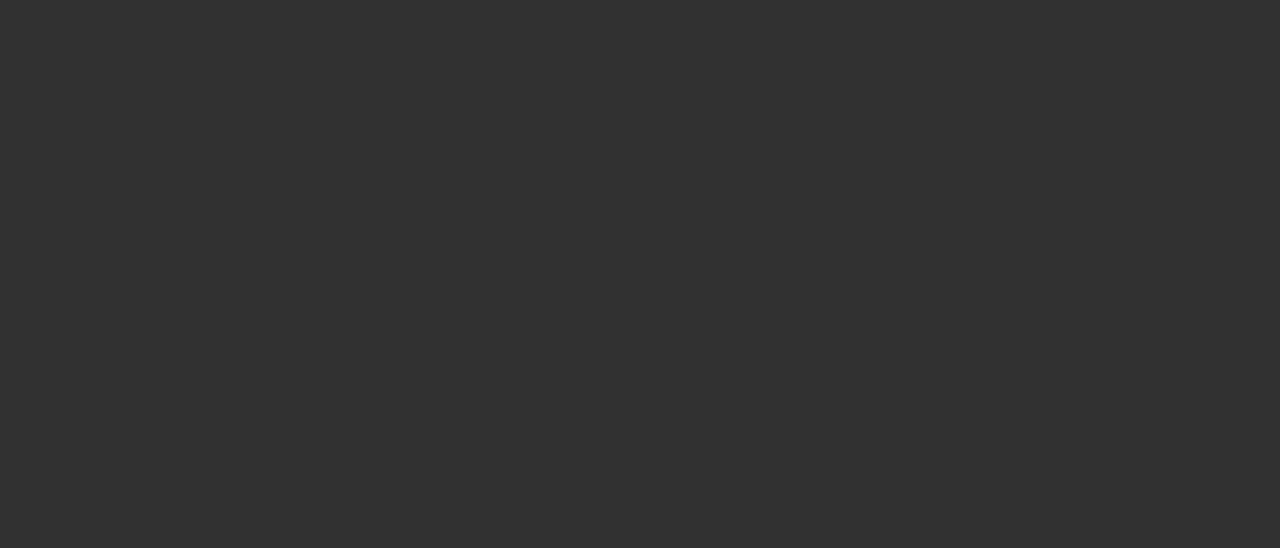
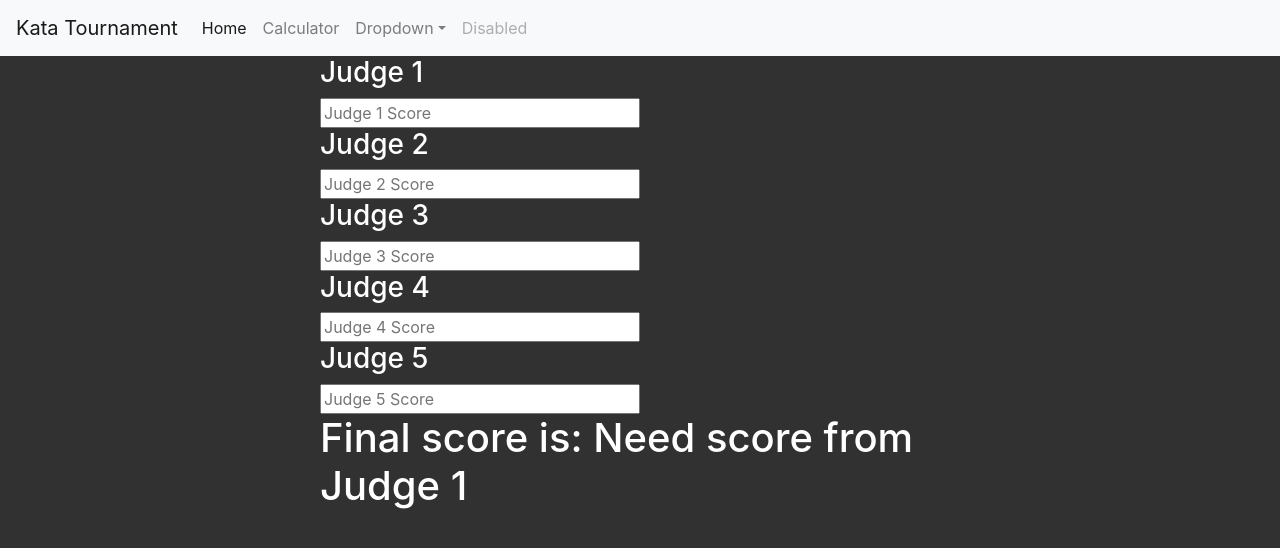
Before and after one commit to JosephCordell/KataTournamentTracker, a React (Create React App) app in the folder client/: page /calculator in a window 1280 px wide. Before the commit this address had no page. Shown: the top 548 px of the page. Built offline with nearby package versions, Linux system fonts and the light colour scheme.

Commit message:
Creating Header

```diff
--- a/client/public/index.html
+++ b/client/public/index.html
@@ -1,43 +1,22 @@
 <!DOCTYPE html>
 <html lang="en">
+
 <head>
   <meta charset="utf-8" />
   <link rel="icon" href="%PUBLIC_URL%/favicon.ico" />
   <meta name="viewport" content="width=device-width, initial-scale=1" />
   <meta name="theme-color" content="#000000" />
-    <meta
-      name="description"
-      content="Web site created using create-react-app"
-    />
+  <meta name="description" content="Kata Tournament Tracking" />
   <link rel="apple-touch-icon" href="%PUBLIC_URL%/logo192.png" />
-    <!--
-      manifest.json provides metadata used when your web app is installed on a
-      user's mobile device or desktop. See https://developers.google.com/web/fundamentals/web-app-manifest/
-    -->
   <link rel="manifest" href="%PUBLIC_URL%/manifest.json" />
-    <!--
-      Notice the use of %PUBLIC_URL% in the tags above.
-      It will be replaced with the URL of the `public` folder during the build.
-      Only files inside the `public` folder can be referenced from the HTML.
-
-      Unlike "/favicon.ico" or "favicon.ico", "%PUBLIC_URL%/favicon.ico" will
-      work correctly both with client-side routing and a non-root public URL.
-      Learn how to configure a non-root public URL by running `npm run build`.
-    -->
+  <link rel="stylesheet" href="https://cdn.jsdelivr.net/npm/bootstrap@4.0.0/dist/css/bootstrap.min.css"
+    integrity="sha384-Gn5384xqQ1aoWXA+058RXPxPg6fy4IWvTNh0E263XmFcJlSAwiGgFAW/dAiS6JXm" crossorigin="anonymous">
   <title>Komokuten Tournament</title>
 </head>
+
 <body>
   <noscript>You need to enable JavaScript to run this app.</noscript>
   <div id="root"></div>
-    <!--
-      This HTML file is a template.
-      If you open it directly in the browser, you will see an empty page.
+</body>
 
-      You can add webfonts, meta tags, or analytics to this file.
-      The build step will place the bundled scripts into the <body> tag.
-
-      To begin the development, run `npm start` or `yarn start`.
-      To create a production bundle, use `npm run build` or `yarn build`.
-    -->
-  </body>
 </html>
--- a/client/src/App.js
+++ b/client/src/App.js
@@ -3,14 +3,18 @@
 import './App.css';
 import {BrowserRouter, Routes, Route } from 'react-router-dom'
 import Homepage from './views/Homepage'
+import Header from './components/Header';
+import ScoreCalculator from './components/ScoreCalculator';
 
 function App() {
 
   return (
 
     <BrowserRouter>
+      <Header/>
       <Routes>
         <Route path = '/' element={<Homepage />} />
+        <Route path = '/calculator' element={<ScoreCalculator />} />
       </Routes>
     </BrowserRouter>
     );
--- /dev/null
+++ b/client/src/components/Header/index.js
@@ -0,0 +1,42 @@
+import React from 'react'
+
+import './style.css'
+
+const Header = () => {
+
+    return (
+        <nav className={'navbar navbar-expand-lg navbar-light bg-light'}>
+            <a className={"navbar-brand"} href="/">Kata Tournament</a>
+            <button className={"navbar-toggler"} type="button" data-toggle="collapse" data-target="#navbarSupportedContent" aria-controls="navbarSupportedContent" aria-expanded="false" aria-label="Toggle navigation">
+                <span className={"navbar-toggler-icon"}></span>
+            </button>
+
+            <div className={"collapse navbar-collapse"} id="navbarSupportedContent">
+                <ul className={"navbar-nav mr-auto"}>
+                    <li className={"nav-item active"}>
+                        <a className={"nav-link"} href="#">Home <span className={"sr-only"}>(current)</span></a>
+                    </li>
+                    <li className={"nav-item"}>
+                        <a className={"nav-link"} href="/calculator">Calculator</a>
+                    </li>
+                    <li className={"nav-item dropdown"}>
+                        <a className={"nav-link dropdown-toggle"} href="#" id="navbarDropdown" role="button" data-toggle="dropdown" aria-haspopup="true" aria-expanded="false">
+                            Dropdown
+                        </a>
+                        <div className={"dropdown-menu"} aria-labelledby="navbarDropdown">
+                            <a className={"dropdown-item"} href="#">Action</a>
+                            <a className={"dropdown-item"} href="#">Another action</a>
+                            <div className={"dropdown-divider"}></div>
+                            <a className={"dropdown-item"} href="#">Something else here</a>
+                        </div>
+                    </li>
+                    <li className={"nav-item"}>
+                        <a className={"nav-link disabled"} href="#">Disabled</a>
+                    </li>
+                </ul>
+            </div>
+        </nav>
+    )
+}
+
+export default Header
--- /dev/null
+++ b/client/src/components/Header/style.css
@@ -0,0 +1,4 @@
+.navbar{
+    width: 100vw;
+    background-color: black;
+}
--- a/client/src/components/ScoreInput/index.js
+++ b/client/src/components/ScoreCalculator/index.js
@@ -1,7 +1,7 @@
 import React, { useState, useEffect } from "react";
 import "./style.css"
 
-export default function ScoreInput({ topScore = 10, lowScore = 0 }) {
+export default function ScoreCalculator({ topScore = 10, lowScore = 0 }) {
 
     const [judge1, setJudge1] = useState()
     const [judge2, setJudge2] = useState()
@@ -33,7 +33,7 @@
 
 
     return (
-        <div>
+        <div className="scoreInput">
             <h3> Judge 1</h3>
             <input
                 id="judge1"
--- /dev/null
+++ b/client/src/components/ScoreCalculator/style.css
@@ -0,0 +1,11 @@
+.scoreInput{
+    width: 50%;
+    display: flex;
+    flex-flow: column;
+    margin: auto;
+
+}
+
+input {
+    width: 50%;
+}
--- a/client/src/index.css
+++ b/client/src/index.css
@@ -15,3 +15,8 @@
   font-family: source-code-pro, Menlo, Monaco, Consolas, 'Courier New',
     monospace;
 }
+
+.fairwoodTitle {
+  display: flex;
+  justify-content: center;
+}
--- a/client/src/views/Homepage.js
+++ b/client/src/views/Homepage.js
@@ -1,14 +1,13 @@
 import React, { useState, useEffect } from 'react'
-import ScoreInput from '../components/ScoreInput'
 
 export default function Homepage() {
 
 
     return (
         <div>
-            <h1> Fairwood Martial Arts Tournament Tracker</h1>
+            <h1 className='fairwoodTitle'> Fairwood Martial Arts Tournament Tracker</h1>
 
-            <ScoreInput/>
+            I don't know what to put here right now
 
         </div>
     )
```
Also changed, not shown: client/src/components/ScoreInput/style.css (deleted). Lines whose indentation alone changed are shown as unchanged.
